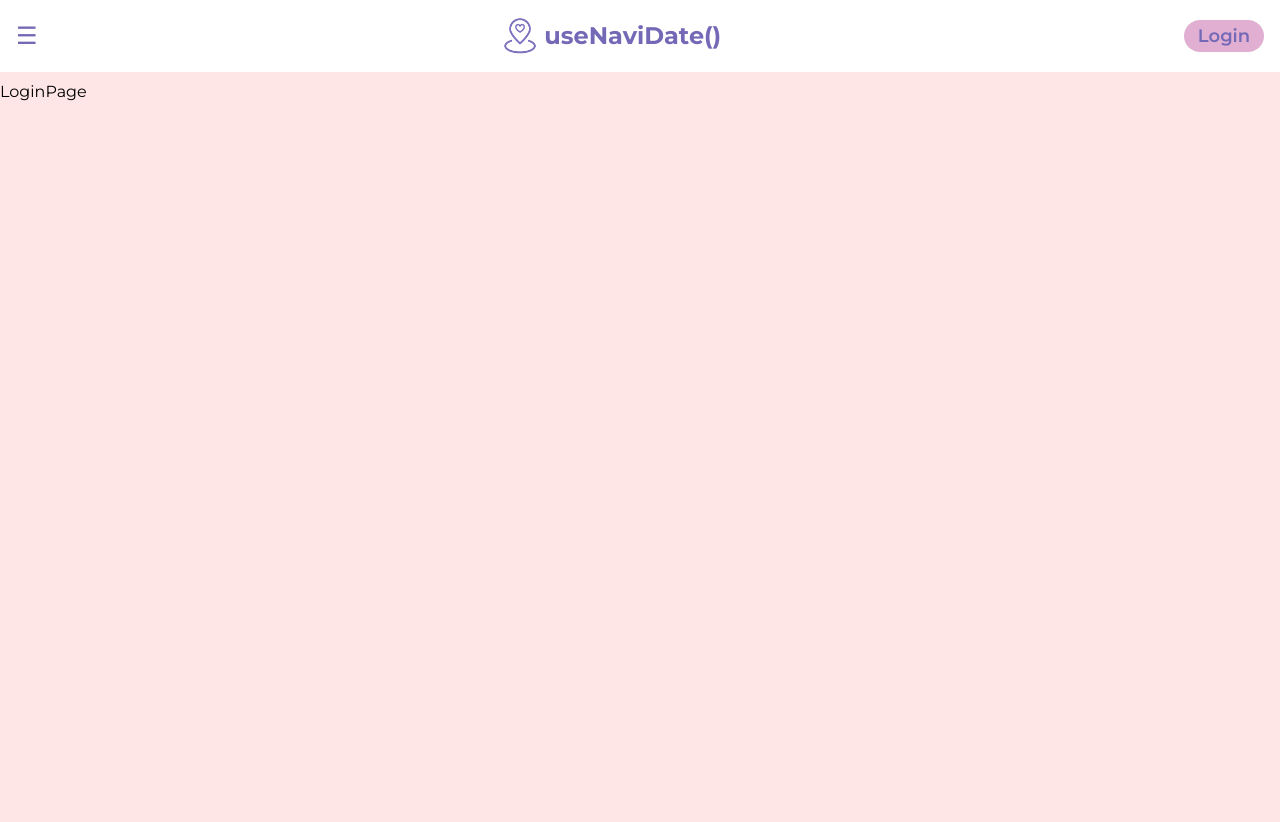
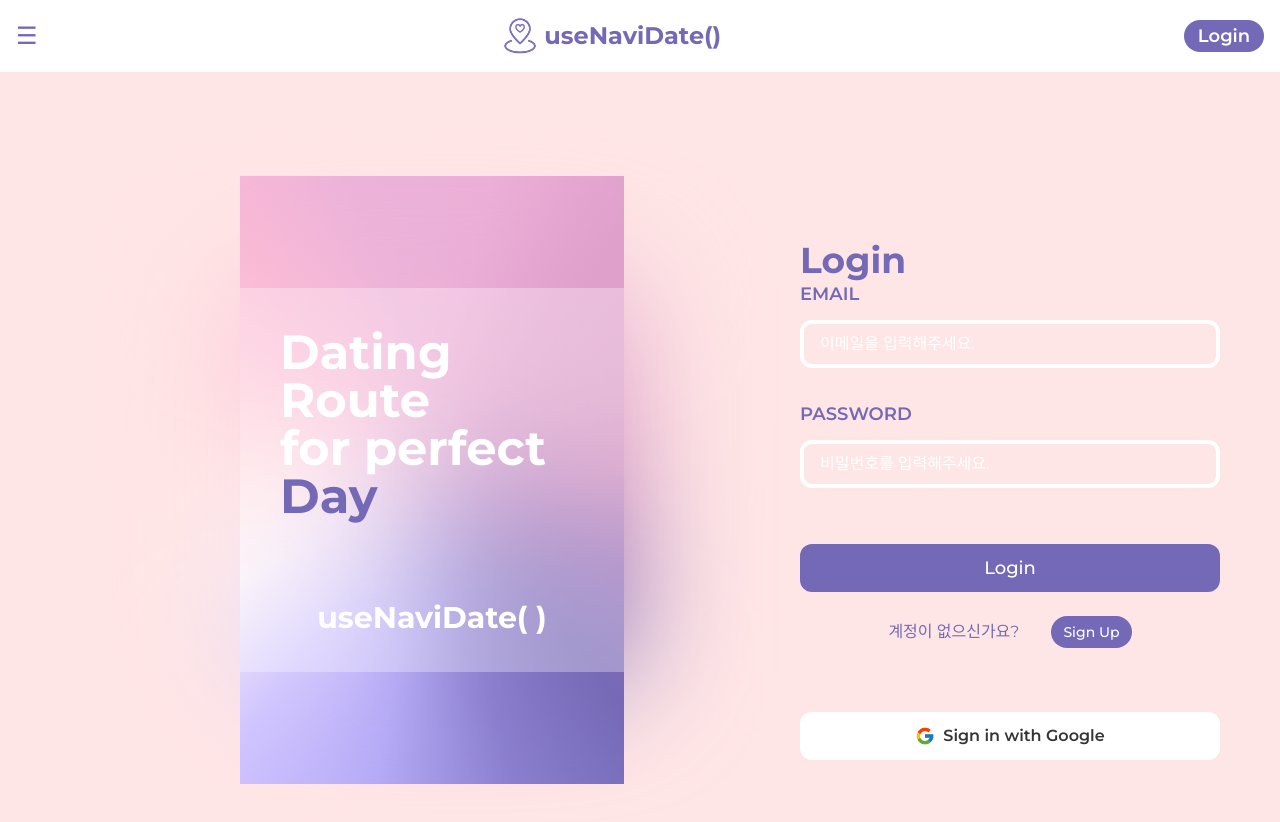
Before and after one commit to Handsol/usenavidate, a React (Vite) app: page /login in a window 1280 px wide. Shown: the top 822 px of the page. Before the commit the page ends 800 px from the top, so only its background shows below. Built offline with nearby package versions, Linux system fonts and the light colour scheme; no server answers; the HTML template or start-up script is replaced by a standard one; a web font is replaced by a local one.

Commit message:
:lipstick: 로그인 / 회원가입 페이지 UI 구현

```diff
--- a/src/App.jsx
+++ b/src/App.jsx
@@ -2,9 +2,9 @@ import Router from './shared/Router';
 
 const App = () => {
   return (
-    <div>
+    <>
       <Router />
-    </div>
+    </>
   );
 };
 
--- a/src/components/layout/Header.jsx
+++ b/src/components/layout/Header.jsx
@@ -23,17 +23,16 @@ const Header = () => {
 
         {/* Login 버튼 */}
         <Link
-          to={PATH.LOGIN}
-          className="bg-palette3 hover:bg-palette1 w-20 h-8 flex items-center justify-center rounded-2xl text-palette1 text-lg font-semibold font-montserrat hover:text-palette3 transition-all duration-300"
+          to="/login"
+          className="bg-palette1 hover:bg-palette3 w-20 h-8 flex items-center justify-center rounded-2xl text-white text-lg font-semibold font-montserrat transition-all duration-300"
         >
           Login
         </Link>
 
         {/* 햄부기우기 네비게이션 바 */}
         <div
-          className={`fixed left-0 top-0 h-full w-64 bg-palette1  transform transition-transform duration-300 ${
-            isHamburgerOpen ? 'translate-x-0' : '-translate-x-full'
-          }`}
+          className={`fixed left-0 top-0 h-full w-64 bg-palette1  transform transition-transform duration-300 ${isHamburgerOpen ? 'translate-x-0' : '-translate-x-full'
+            }`}
         >
           {/* 햄부기우기 닫기 */}
           <button
--- a/src/index.css
+++ b/src/index.css
@@ -24,3 +24,7 @@ a {
   text-decoration: none;
   color: inherit;
 }
+
+::-webkit-scrollbar {
+  display: none;
+}
--- a/src/pages/LoginPage.jsx
+++ b/src/pages/LoginPage.jsx
@@ -1,5 +1,78 @@
+import { FcGoogle } from 'react-icons/fc';
+import { Link } from 'react-router-dom';
+
 const LoginPage = () => {
-  return <div>LoginPage</div>;
+  return (
+    <div className="flex h-screen p-24 pl-60 gap-28">
+      {/* 그래디언트 박스 : 반응형 너비에서는 숨김처리했습니다 */}
+      <div className="hidden justify-center items-center lg:flex w-[600px] relative">
+        <div className="absolute inset-0 bg-[conic-gradient(from_345deg,_#ecb3da,_#ecb0d8,_#e0a1cc,_#db9ec8,_#d18abb,_#986bb6,_#7469b6,_#8b7fce,_#b6abf7,_#d0c4ff,_#fff8f8,_#ffe6e6,_#ffd1dd,_#fabad5,_#ecb3da)]"></div>
+        <div className="absolute w-96 h-96 bg-[conic-gradient(from_345deg,_#ecb3da,_#ecb0d8,_#e0a1cc,_#db9ec8,_#d18abb,_#986bb6,_#7469b6,_#8b7fce,_#b6abf7,_#d0c4ff,_#fff8f8,_#ffe6e6,_#ffd1dd,_#fabad5,_#ecb3da)] blur-3xl"></div>
+        {/* 배경과 텍스트 분리 */}
+        <div className="relative flex flex-col w-96 h-96">
+          {/* 반투명 레이어 */}
+          <div className="absolute inset-0 bg-white opacity-30"></div>
+          {/* 텍스트 박스 */}
+          <div className="relative z-10 flex flex-col justify-center p-10 text-white text-5xl font-bold">
+            <p>Dating</p>
+            <p>Route</p>
+            <p>for perfect</p>
+            <p className="text-palette1">Day</p>
+          </div>
+          <p className="flex justify-center pt-10 text-white text-3xl font-bold">useNaviDate( )</p>
+        </div>
+      </div>
+      {/* 로그인 폼 */}
+      <div className="flex flex-col p-16 justify-between">
+        <h1 className="text-palette1 text-4xl font-bold">Login</h1>
+        <form className="flex flex-col w-[420px]">
+          {/* 이메일 입력창 */}
+          <div className="flex flex-col gap-3 mb-8">
+            <p className="text-palette1 text-lg font-semibold">EMAIL</p>
+            <input
+              type="email"
+              placeholder="이메일을 입력해주세요."
+              className="px-4 py-2 border-white border-4 bg-palette4 rounded-xl placeholder:text-white placeholder:font-light"
+            />
+          </div>
+          {/* 비밀번호 입력창 */}
+          <div className="flex flex-col gap-3 mb-14">
+            <p className="text-palette1 text-lg font-semibold">PASSWORD</p>
+            <input
+              type="password"
+              placeholder="비밀번호를 입력해주세요."
+              className="px-4 py-2 border-white border-4 bg-palette4 rounded-xl placeholder:text-white placeholder:font-light"
+            />
+          </div>
+          {/* 로그인 버튼 */}
+          <button
+            type="submit"
+            className="h-12 bg-palette1 text-white text-lg font-medium py-2 rounded-xl transition-all duration-300 hover:bg-palette3"
+          >
+            Login
+          </button>
+          {/* 회원가입으로 이동 */}
+          <div className="flex gap-8 mt-6 justify-center items-center">
+            <p className="text-palette1 text-md">계정이 없으신가요?</p>
+            <Link
+              to="/signup"
+              className="h-8 flex justify-center items-center bg-palette1 text-white text-sm font-medium px-3 rounded-2xl transition-all duration-300 hover:bg-palette3"
+            >
+              Sign Up
+            </Link>
+          </div>
+          {/* 소셜 로그인 버튼 */}
+          <button
+            type="submit"
+            className="flex justify-center items-center gap-2 mt-16 h-12 bg-palette5 text-palette6 font-semibold py-2 rounded-xl transition-all duration-300 hover:bg-palette3 hover:text-palette5"
+          >
+            <FcGoogle className="text-xl" />
+            Sign in with Google
+          </button>
+        </form>
+      </div>
+    </div>
+  );
 };
 
 export default LoginPage;
--- a/src/pages/SignupPage.jsx
+++ b/src/pages/SignupPage.jsx
@@ -1,5 +1,75 @@
 const SignupPage = () => {
-  return <div>SignupPage</div>;
+  return (
+    <div className="flex h-screen p-24 pl-60 gap-28">
+      {/* 그래디언트 박스 : 반응형 너비에서는 숨김처리했습니다 */}
+      <div className="hidden justify-center items-center lg:flex w-[600px] relative">
+        <div className="absolute inset-0 bg-[conic-gradient(from_345deg,_#ecb3da,_#ecb0d8,_#e0a1cc,_#db9ec8,_#d18abb,_#986bb6,_#7469b6,_#8b7fce,_#b6abf7,_#d0c4ff,_#fff8f8,_#ffe6e6,_#ffd1dd,_#fabad5,_#ecb3da)]"></div>
+        <div className="absolute w-96 h-96 bg-[conic-gradient(from_345deg,_#ecb3da,_#ecb0d8,_#e0a1cc,_#db9ec8,_#d18abb,_#986bb6,_#7469b6,_#8b7fce,_#b6abf7,_#d0c4ff,_#fff8f8,_#ffe6e6,_#ffd1dd,_#fabad5,_#ecb3da)] blur-3xl"></div>
+        {/* 배경과 텍스트 분리 */}
+        <div className="relative flex flex-col w-96 h-96">
+          {/* 반투명 레이어 */}
+          <div className="absolute inset-0 bg-white opacity-30"></div>
+          {/* 텍스트 박스 */}
+          <div className="relative z-10 flex flex-col justify-center p-10 text-white text-5xl font-bold">
+            <p>Dating</p>
+            <p>Route</p>
+            <p>for perfect</p>
+            <p className="text-palette1">Day</p>
+          </div>
+          <p className="flex justify-center pt-10 text-white text-3xl font-bold">useNaviDate( )</p>
+        </div>
+      </div>
+      {/* 회원가입 폼 */}
+      <div className="flex flex-col p-14 justify-between">
+        <h1 className="text-palette1 text-4xl font-bold mb-10">SignUp</h1>
+        <form className="flex flex-col w-[420px]">
+          {/* 이메일 입력창 */}
+          <div className="flex flex-col gap-3 mb-3">
+            <p className="text-palette1 text-lg font-semibold">EMAIL</p>
+            <input
+              type="email"
+              placeholder="이메일을 입력해주세요."
+              className="px-4 py-2 mb-3 border-white border-4 bg-palette4 rounded-xl placeholder:text-white placeholder:font-light focus:ring-0 outline-none focus:bg-palette5 hover:bg-palette5 hover:bg-opacity-50 transition-all duration-300"
+            />
+          </div>
+          {/* 비밀번호 입력창 */}
+          <div className="flex flex-col gap-3 mb-3">
+            <p className="text-palette1 text-lg font-semibold">PASSWORD</p>
+            <input
+              type="password"
+              placeholder="비밀번호를 입력해주세요."
+              className="px-4 py-2 mb-3 border-white border-4 bg-palette4 rounded-xl placeholder:text-white placeholder:font-light focus:ring-0 outline-none focus:bg-palette5 hover:bg-palette5 hover:bg-opacity-50 transition-all duration-300"
+            />
+          </div>
+          {/* 비밀번호 확인창 */}
+          <div className="flex flex-col gap-3 mb-3">
+            <p className="text-palette1 text-lg font-semibold">PASSWORD CHECK</p>
+            <input
+              type="password"
+              placeholder="비밀번호를 입력해주세요."
+              className="px-4 py-2 mb-3 border-white border-4 bg-palette4 rounded-xl placeholder:text-white placeholder:font-light focus:ring-0 outline-none focus:bg-palette5 hover:bg-palette5 hover:bg-opacity-50 transition-all duration-300"
+            />
+          </div>
+          {/* 닉네임 입력창 */}
+          <div className="flex flex-col gap-3 mb-8">
+            <p className="text-palette1 text-lg font-semibold">NICKNAME</p>
+            <input
+              type="password"
+              placeholder="비밀번호를 입력해주세요."
+              className="px-4 py-2 mb-3 border-white border-4 bg-palette4 rounded-xl placeholder:text-white placeholder:font-light focus:ring-0 outline-none focus:bg-palette5 hover:bg-palette5 hover:bg-opacity-50 transition-all duration-300"
+            />
+          </div>
+          {/* 로그인 버튼 */}
+          <button
+            type="submit"
+            className="h-12 bg-palette1 text-white text-lg font-medium py-2 rounded-xl transition-all duration-300 hover:bg-palette3"
+          >
+            Sign Up
+          </button>
+        </form>
+      </div>
+    </div>
+  );
 };
 
 export default SignupPage;
```
